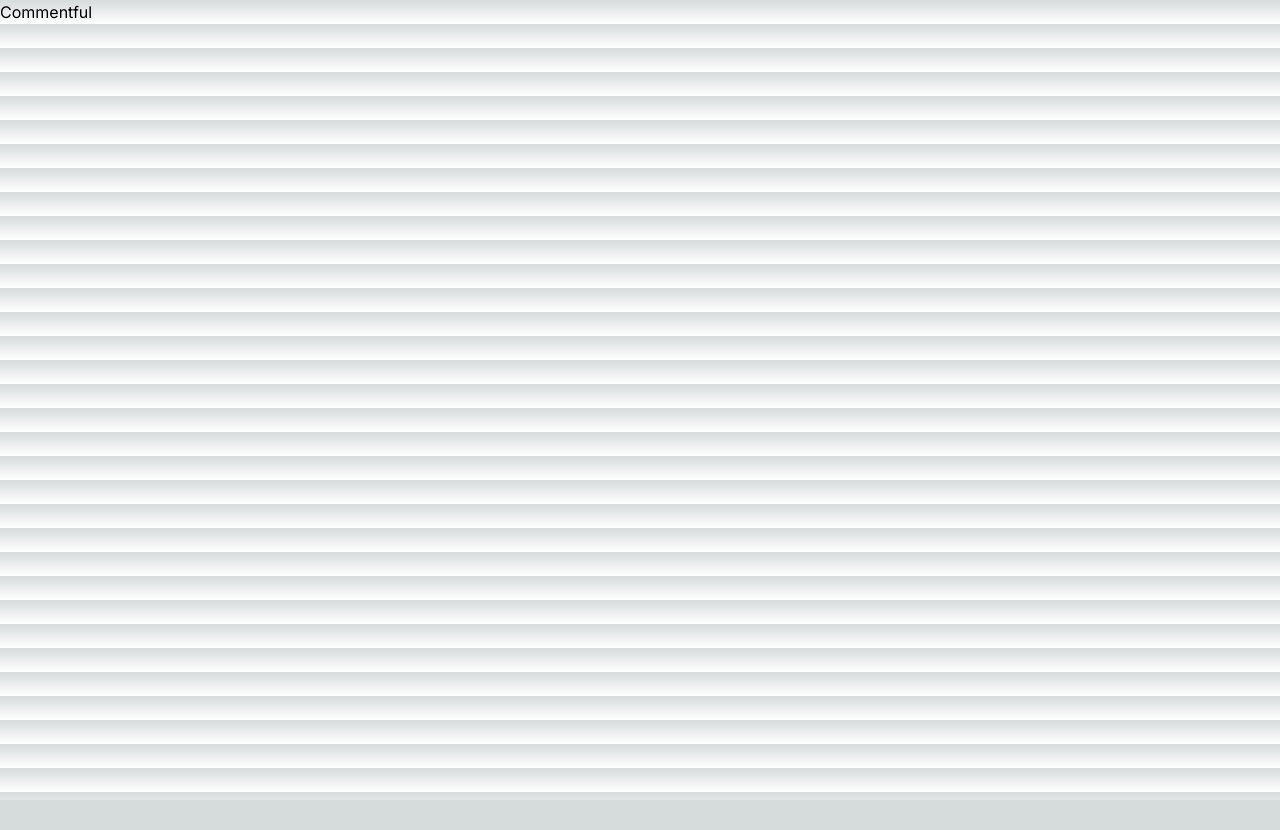
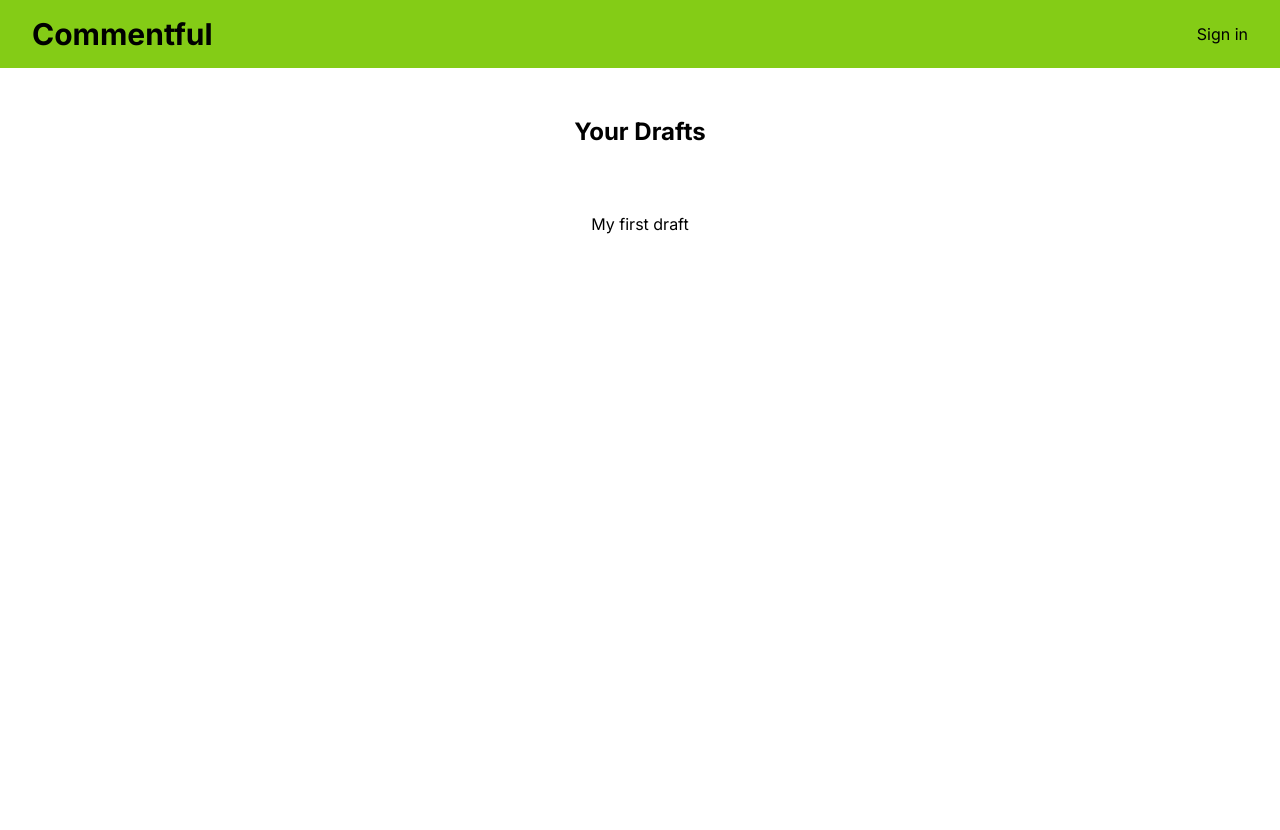
Before and after one commit to JuanSebastianM/commentful, a Next.js app: page / in a window 1280 px wide. Shown: the top 830 px of the page. Before the commit the page ends 800 px from the top, so only its background shows below. Built offline with nearby package versions, Linux system fonts and the light colour scheme.

Commit message:
clean global css file and add initial home page

```diff
--- a/src/app/globals.css
+++ b/src/app/globals.css
@@ -2,28 +2,12 @@
 @tailwind components;
 @tailwind utilities;
 
-:root {
-  --foreground-rgb: 0, 0, 0;
-  --background-start-rgb: 214, 219, 220;
-  --background-end-rgb: 255, 255, 255;
+h1 {
+  @apply text-3xl font-bold;
 }
 
-@media (prefers-color-scheme: dark) {
-  :root {
-    --foreground-rgb: 255, 255, 255;
-    --background-start-rgb: 0, 0, 0;
-    --background-end-rgb: 0, 0, 0;
-  }
-}
-
-body {
-  color: rgb(var(--foreground-rgb));
-  background: linear-gradient(
-      to bottom,
-      transparent,
-      rgb(var(--background-end-rgb))
-    )
-    rgb(var(--background-start-rgb));
+h2 {
+  @apply text-2xl font-bold;
 }
 
 @layer utilities {
--- a/src/app/layout.tsx
+++ b/src/app/layout.tsx
@@ -1,12 +1,13 @@
-import type { Metadata } from "next";
-import { Inter } from "next/font/google";
-import "./globals.css";
+import type { Metadata } from 'next';
+import { Inter } from 'next/font/google';
+import './globals.css';
 
-const inter = Inter({ subsets: ["latin"] });
+const inter = Inter({ subsets: ['latin'] });
 
 export const metadata: Metadata = {
-  title: "Create Next App",
-  description: "Generated by create next app",
+  title: 'Commentful',
+  description:
+    'A platform where you can write articles in markdown format and invite friends to give feedback by highlighting specific sections.',
 };
 
 export default function RootLayout({
--- a/src/app/page.tsx
+++ b/src/app/page.tsx
@@ -1,7 +1,28 @@
+import Link from 'next/link';
+
 export default function Home() {
   return (
-    <main>
-      <h1>Commentful</h1>
-    </main>
+    <div className="relative">
+      <header className="py-4 px-8 flex justify-between items-center bg-lime-500 sticky z-10 top-0 text-black">
+        <h1>Commentful</h1>
+        <nav>
+          <ul className="flex justify-evenly items-center gap-8">
+            <li>
+              <Link href="#">Sign in</Link>
+            </li>
+          </ul>
+        </nav>
+      </header>
+      <main className="px-8 py-12">
+        <section className="flex min-h-screen flex-col items-center gap-8">
+          <h2>Your Drafts</h2>
+          <ul className="my-8">
+            <li>
+              <Link href="#">My first draft</Link>
+            </li>
+          </ul>
+        </section>
+      </main>
+    </div>
   );
 }
```
Also changed, not shown: 2 other files (tests, documents, lock files or other folders).
